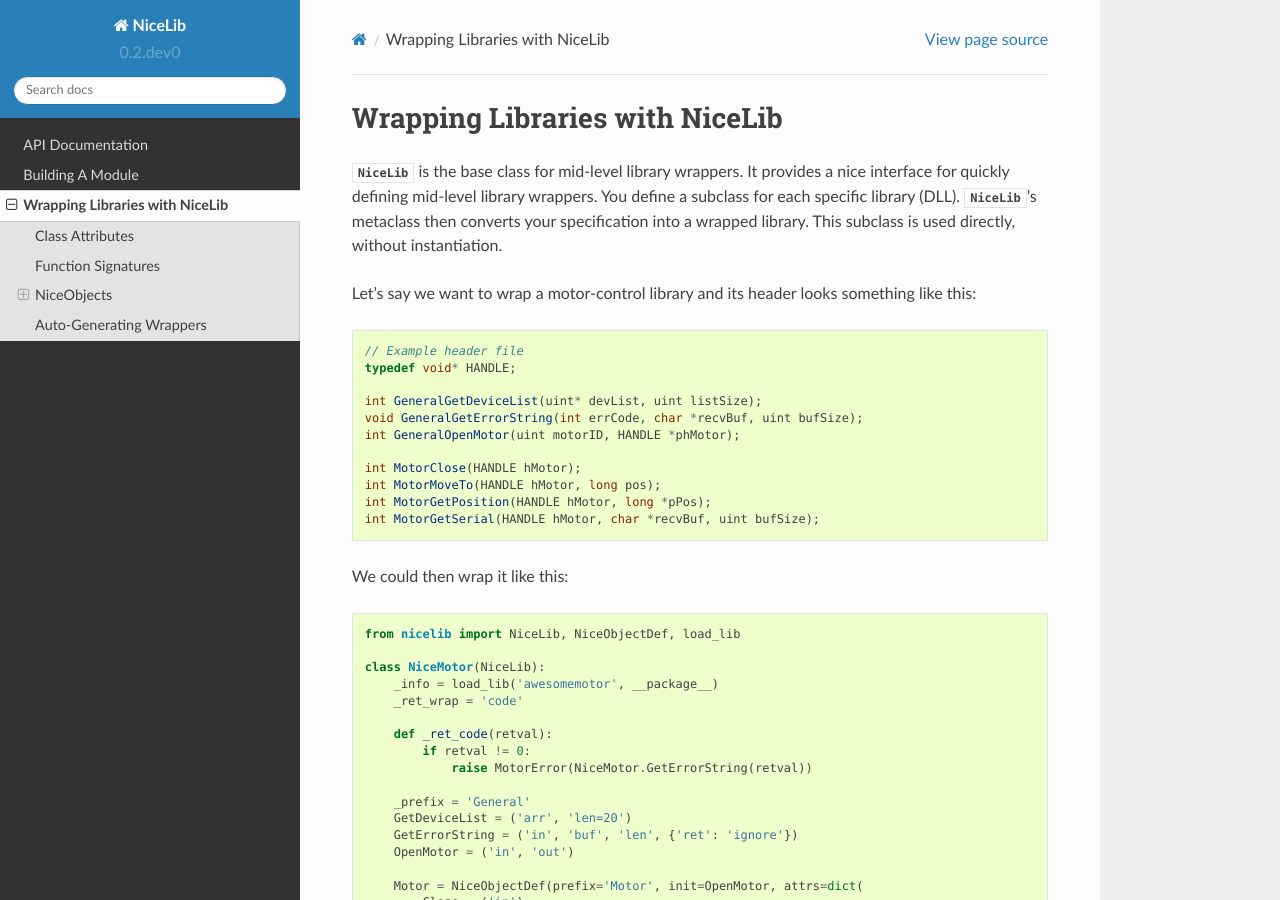
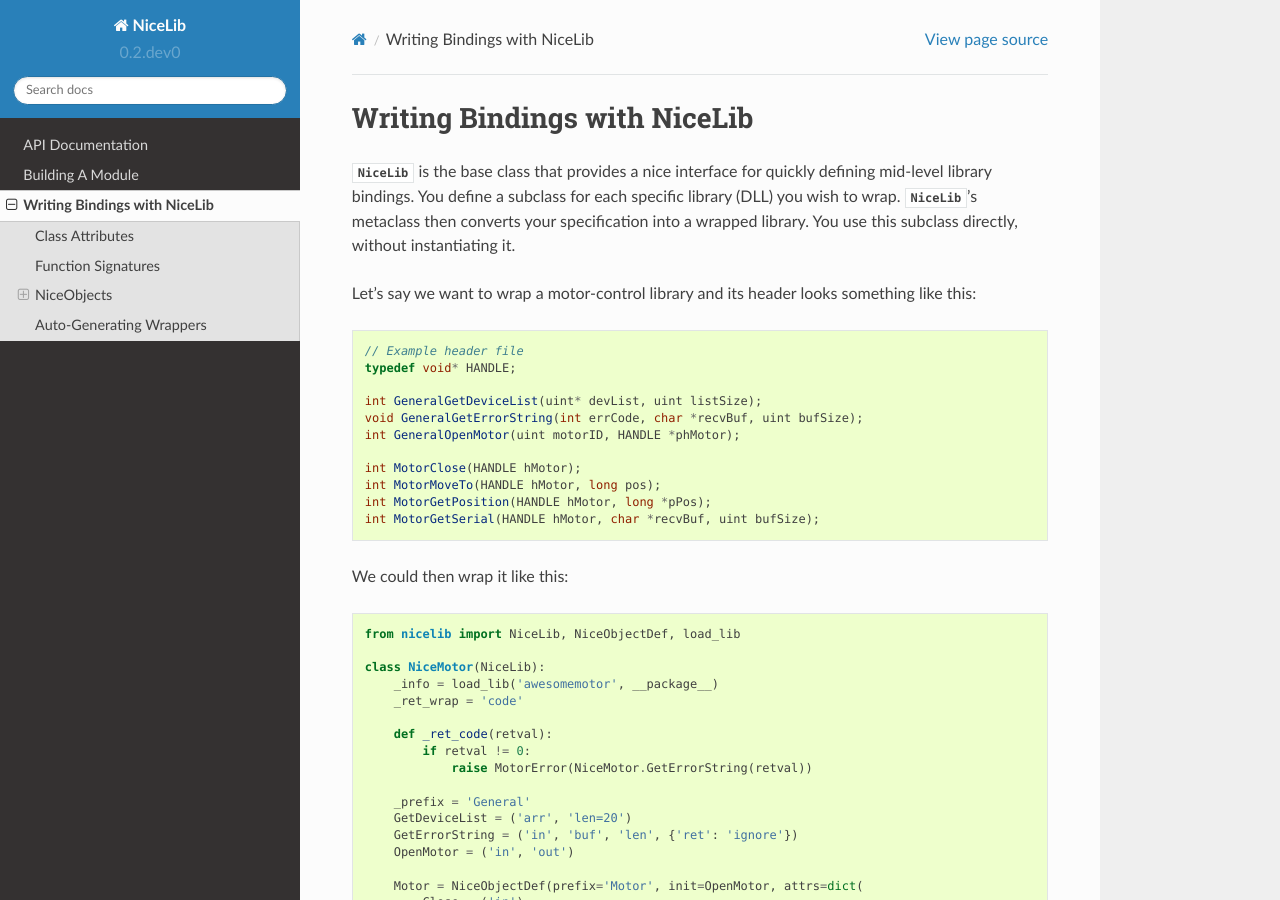
Before and after one commit to mabuchilab/NiceLib, a Sphinx documentation site: the page built from docs/wrapping.rst, in a window 1280 px wide and 900 px high. Built offline with Sphinx 7.4.7 and the Read the Docs theme 2.0.0, drawn with Linux system fonts in a browser that asks for light colours; some of the changed text lies outside the part shown.

Commit message:
Start using the better term 'bindings'

```diff
--- a/docs/wrapping.rst
+++ b/docs/wrapping.rst
@@ -1,10 +1,10 @@
-Wrapping Libraries with NiceLib
-===============================
+Writing Bindings with NiceLib
+=============================
 
-`NiceLib` is the base class for mid-level library wrappers. It provides a nice interface for
-quickly defining mid-level library wrappers. You define a subclass for each specific library (DLL).
-`NiceLib`'s metaclass then converts your specification into a wrapped library. This subclass is
-used directly, without instantiation.
+`NiceLib` is the base class that provides a nice interface for quickly defining mid-level library
+bindings. You define a subclass for each specific library (DLL) you wish to wrap.  `NiceLib`'s
+metaclass then converts your specification into a wrapped library. You use this subclass directly,
+without instantiating it.
 
 Let's say we want to wrap a motor-control library and its header looks something like this:
 
@@ -106,9 +106,8 @@ _ret_wrap
         The `NiceObject` instance whose function was called, or None it was a top-level function
 
 _struct_maker
-    Function that is called to create an FFI struct of the given type. Mainly useful for
-    odd libraries that require you to always fill out some field of the struct, like its size
-    in bytes
+    A function that is called to create an FFI struct of the given type. Mainly useful for odd
+    libraries that require you to always fill out some field of the struct, like its size in bytes.
 
 _buflen
     An `int` specifying the default length for buffers. This can be overridden on a per-argument
@@ -122,8 +121,8 @@ _free_buf
 
 
 Typically you will want to pass the relevant library attributes via a `LibInfo` instance created
-via :py:func:`~nicelib.load_lib`. However, it is currently possible to specify them directly. This was the original
-method, and may become deprecated in later versions of `NiceLib`.
+via :py:func:`~nicelib.load_lib`. However, it is currently possible to specify them directly. This
+was the original method, and may become deprecated in later versions of `NiceLib`.
 
 _ffi
     FFI instance variable. Required if not using `_info`.
```
Also changed, not shown: docs/index.rst (+5 -7 lines).
